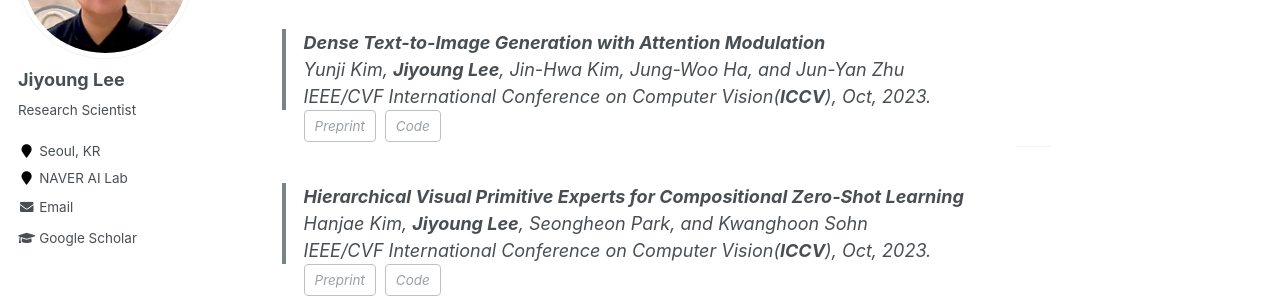
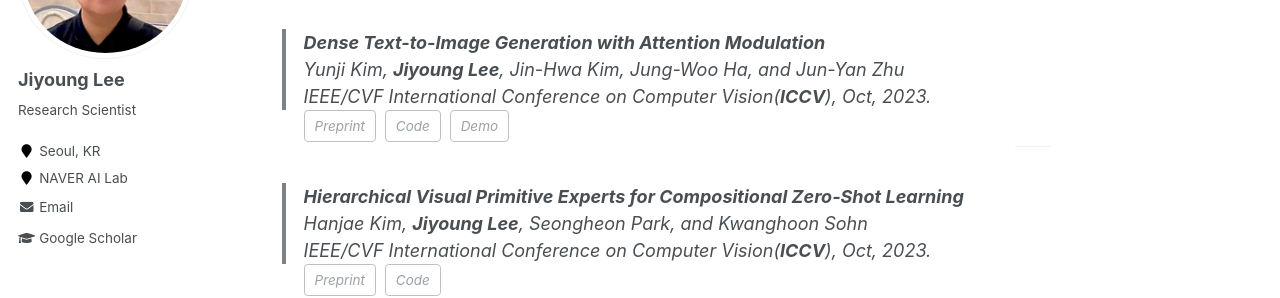
Before and after one commit to lee-jiyoung/lee-jiyoung.github.io, a Jekyll site: the page built from _pages/about.md, in a window 1280 px wide and 900 px high, scrolled down 1231 px. Shown: the part 142-440 px from the top of the window. Built offline with Jekyll 4.4.1, drawn with Linux system fonts in a browser that asks for light colours.

Commit message:
Update about.md

```diff
--- a/_pages/about.md
+++ b/_pages/about.md
@@ -91,6 +91,7 @@ IEEE/CVF International Conference on Computer Vision(**ICCV**), Oct, 2023.
 <span class="page__meta page__taxonomy comment__date" itemprop="keywords">
 <a class="page__taxonomy-item" rel="tag" href="https://arxiv.org/abs/2308.12964">Preprint</a>
 <a class="page__taxonomy-item" rel="tag" href="https://github.com/naver-ai/DenseDiffusion">Code</a>
+<a class="page__taxonomy-item" rel="tag" href="https://huggingface.co/spaces/naver-ai/DenseDiffusion">Demo</a>
 </span>
 
 -----------
```
